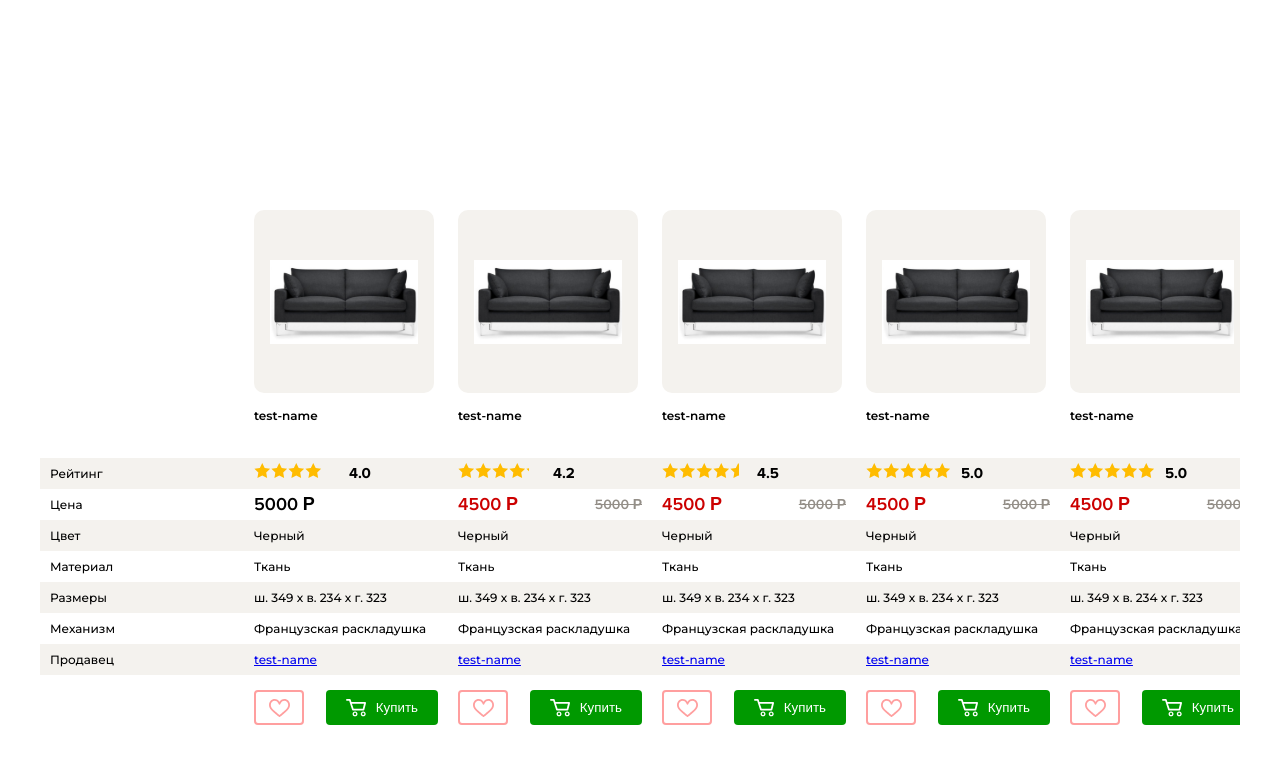
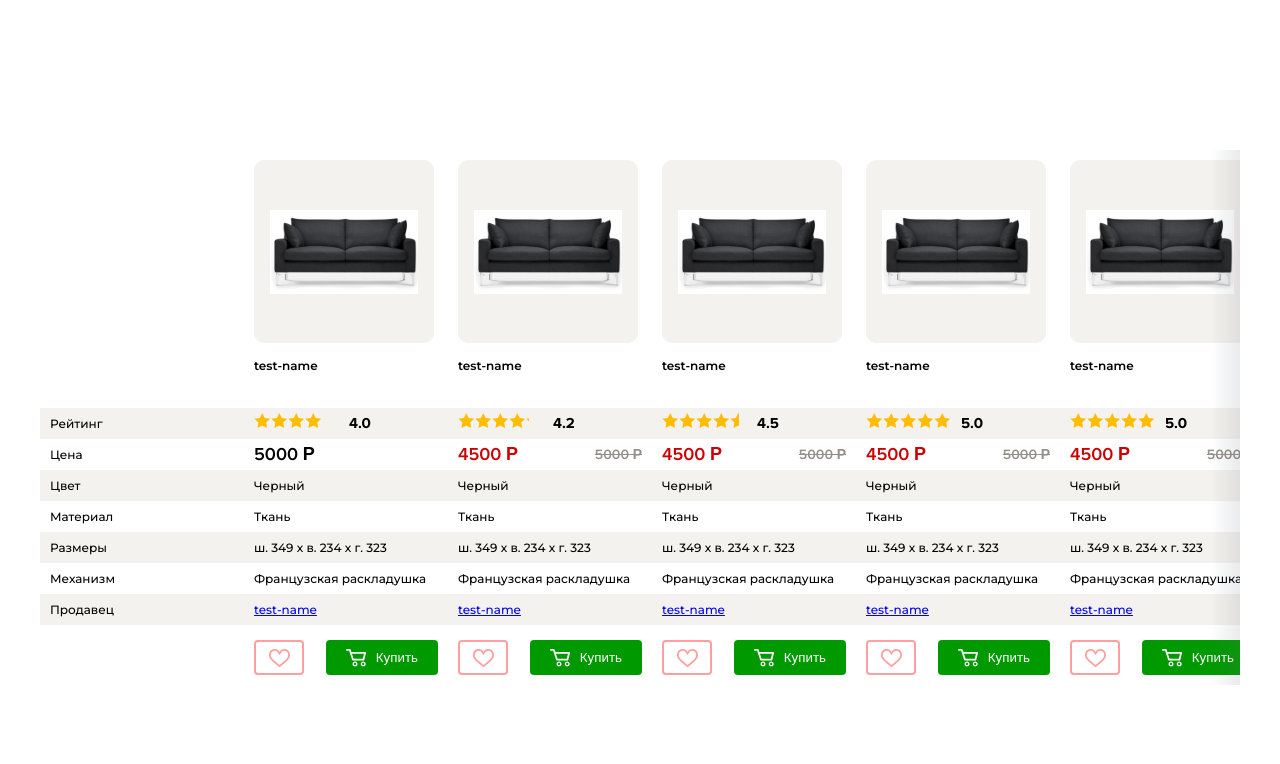
Before and after one commit to MaehwaDC/test_imr, a React (Create React App) app: page / in a window 1280 px wide. Shown: the top 764 px of the page. Built offline with nearby package versions, Linux system fonts and the light colour scheme.

Commit message:
add scroll on mouse wheel

```diff
--- a/package.json
+++ b/package.json
@@ -13,7 +13,7 @@
     "react-scripts": "3.4.0",
     "sass-loader": "^8.0.2"
   },
-  "homepage": "http://maehwadc.github.io/test_imr",
+  "homepage": "http://maehwadc.github.io",
   "scripts": {
     "start": "react-scripts start",
     "build": "react-scripts build",
--- a/src/components/InfiniteScroll/index.js
+++ b/src/components/InfiniteScroll/index.js
@@ -1,5 +1,6 @@
 import React, { PureComponent } from 'react';
 import PropTypes from 'prop-types';
+import classNames from 'classnames';
 
 import Spinner from '../../ui-kit/Spinner';
 
@@ -13,7 +14,18 @@ class InfiniteScroll extends PureComponent {
       page: props.startPage,
       isLoading: false,
     };
-    this.currentOffset = 0;
+    this.prevOffset = props.offset;
+    this.scrollRef = React.createRef();
+
+    this.shadowLeft = React.createRef();
+
+    this.shadowRight = React.createRef();
+  }
+
+  componentDidMount() {
+    const { current } = this.scrollRef;
+
+    current.addEventListener('wheel', this.onWheelHandler);
   }
 
   componentDidUpdate(prevProps) {
@@ -21,7 +33,8 @@ class InfiniteScroll extends PureComponent {
     const { isLoading } = this.state;
     if (
       isLoading &&
-      (children.length !== prevProps.children.length || !hasMore)
+      Array.isArray(children) &&
+      (children.flat().length !== prevProps.children.flat().length || !hasMore)
     ) {
       this.setState({ isLoading: false });
     }
@@ -38,11 +51,13 @@ class InfiniteScroll extends PureComponent {
     // scroll right side offset
     const scrollOffset = scrollWidth - offsetWidth - scrollLeft;
 
+    this.shadowUpdate(e);
+
     if (
       // check scroll position in props offset value relative right side
-      offset > scrollWidth - offsetWidth - scrollLeft &&
+      scrollOffset < offset &&
       // handle only right scrolling
-      scrollOffset < this.currentOffset &&
+      scrollOffset < this.prevOffset &&
       !isLoading &&
       hasMore
     ) {
@@ -53,7 +68,34 @@ class InfiniteScroll extends PureComponent {
       );
     }
 
-    this.currentOffset = scrollOffset;
+    this.prevOffset = scrollOffset;
+  };
+
+  shadowUpdate = e => {
+    const { hasMore } = this.props;
+    const { scrollLeft, scrollWidth, clientWidth } = e.target;
+    const { current } = this.shadowRight;
+
+    if (!hasMore) {
+      const leftScrollRight = scrollWidth - clientWidth;
+      const shadowRightOpacity =
+        (1 / 20) *
+        (leftScrollRight - Math.max(scrollLeft, leftScrollRight - 20));
+
+      current.style.opacity = shadowRightOpacity;
+    }
+  };
+
+  onWheelHandler = e => {
+    const { current } = this.scrollRef;
+    const { scrollLeft, offsetWidth, scrollWidth } = current;
+    const scrollOffset = scrollWidth - offsetWidth;
+
+    e.preventDefault();
+
+    if (scrollLeft <= scrollOffset && scrollLeft >= 0) {
+      current.scrollLeft += e.deltaY;
+    }
   };
 
   /**
@@ -66,15 +108,23 @@ class InfiniteScroll extends PureComponent {
   };
 
   render() {
-    const { children, hasMore } = this.props;
+    const { children, hasMore, className } = this.props;
     const { isLoading } = this.state;
     return (
-      <div className="infinity-scroll" onScroll={this.onScrollHandler}>
-        <div className="infinity-scroll__scroll">
+      <div
+        className={classNames('infinity-scroll', className)}
+        onScroll={this.onScrollHandler}
+        ref={this.scrollRef}
+      >
+        <div className="infinity-scroll__content">
           {children}
           {isLoading && hasMore && (
             <Spinner className="infinity-scroll__spinner" />
           )}
+          <div
+            className="infinity-scroll__shadow infinity-scroll__shadow_right"
+            ref={this.shadowRight}
+          />
         </div>
       </div>
     );
--- a/src/components/InfiniteScroll/index.scss
+++ b/src/components/InfiniteScroll/index.scss
@@ -2,7 +2,12 @@
   max-width: 100%;
   overflow: auto;
 
-  &__scroll {
+  &::-webkit-scrollbar {
+    display: none;
+  }
+  -ms-overflow-style: none;
+
+  &__content {
     display: inline-flex;
     align-items: center;
     width: auto;
@@ -11,4 +16,21 @@
   &__spinner {
     margin: 0 15px;
   }
+
+  &__shadow {
+    height: 100%;
+    width: 30px;
+    position: absolute;
+    top: 0;
+    z-index: 2;
+
+    &_right {
+      right: 0;
+      background-image: linear-gradient(
+        to left,
+        rgba(109, 117, 128, 0.15),
+        rgba(109, 117, 128, 0)
+      );
+    }
+  }
 }
--- a/src/components/Layout/index.scss
+++ b/src/components/Layout/index.scss
@@ -3,5 +3,5 @@
   max-width: 1200px;
 
   margin: 0 auto;
-  padding: 200px 0;
+  padding: 150px 0;
 }
--- a/src/components/ProductCard/index.scss
+++ b/src/components/ProductCard/index.scss
@@ -1,12 +1,12 @@
 @import '../../styles/variables';
 
 .product-card {
-  background-color: white;
   width: 204px;
   color: black;
   font-family: $primary-font-family;
   font-size: 12px;
   padding: 10px 0;
+  background-color: white;
 
   display: flex;
   justify-content: center;
@@ -29,6 +29,10 @@
       padding-top: 258px;
 
       &:hover {
+        background-color: unset;
+      }
+
+      .product-card__section {
         background-color: white;
       }
     }
--- a/src/components/ProductsHorizontalViewer/index.js
+++ b/src/components/ProductsHorizontalViewer/index.js
@@ -46,13 +46,19 @@ class ProductsHorizontalViewer extends PureComponent {
   render() {
     const { data, totalCount } = this.state;
     const hasMore = data.length < totalCount;
+
     return (
       <div className="products-horizontal-viewer">
-        <TitleColumn
-          titles={this.titles}
-          className="products-horizontal-viewer__title"
-        />
-        <InfiniteScroll startPage={1} hasMore={hasMore} onLoad={this.loadMore}>
+        <InfiniteScroll
+          className="products-horizontal-viewer__scroll"
+          startPage={1}
+          hasMore={hasMore}
+          onLoad={this.loadMore}
+        >
+          <TitleColumn
+            titles={this.titles}
+            className="products-horizontal-viewer__title"
+          />
           {data.map(this.rendreCard)}
         </InfiniteScroll>
       </div>
--- a/src/components/ProductsHorizontalViewer/index.scss
+++ b/src/components/ProductsHorizontalViewer/index.scss
@@ -1,21 +1,24 @@
 @import '../../styles/variables';
 
 .products-horizontal-viewer {
-  padding-left: 204px;
-
   position: relative;
-
-  @media #{$mediaPfone} {
-    padding-left: 100px;
-  }
 
   &__title {
     position: absolute;
     left: 0;
+    background-color: transparent;
     top: 0;
 
     @media #{$mediaPfone} {
       width: 100px;
     }
   }
+
+  &__scroll {
+    padding-left: 204px;
+
+    @media #{$mediaPfone} {
+      padding-left: 100px;
+    }
+  }
 }
```
